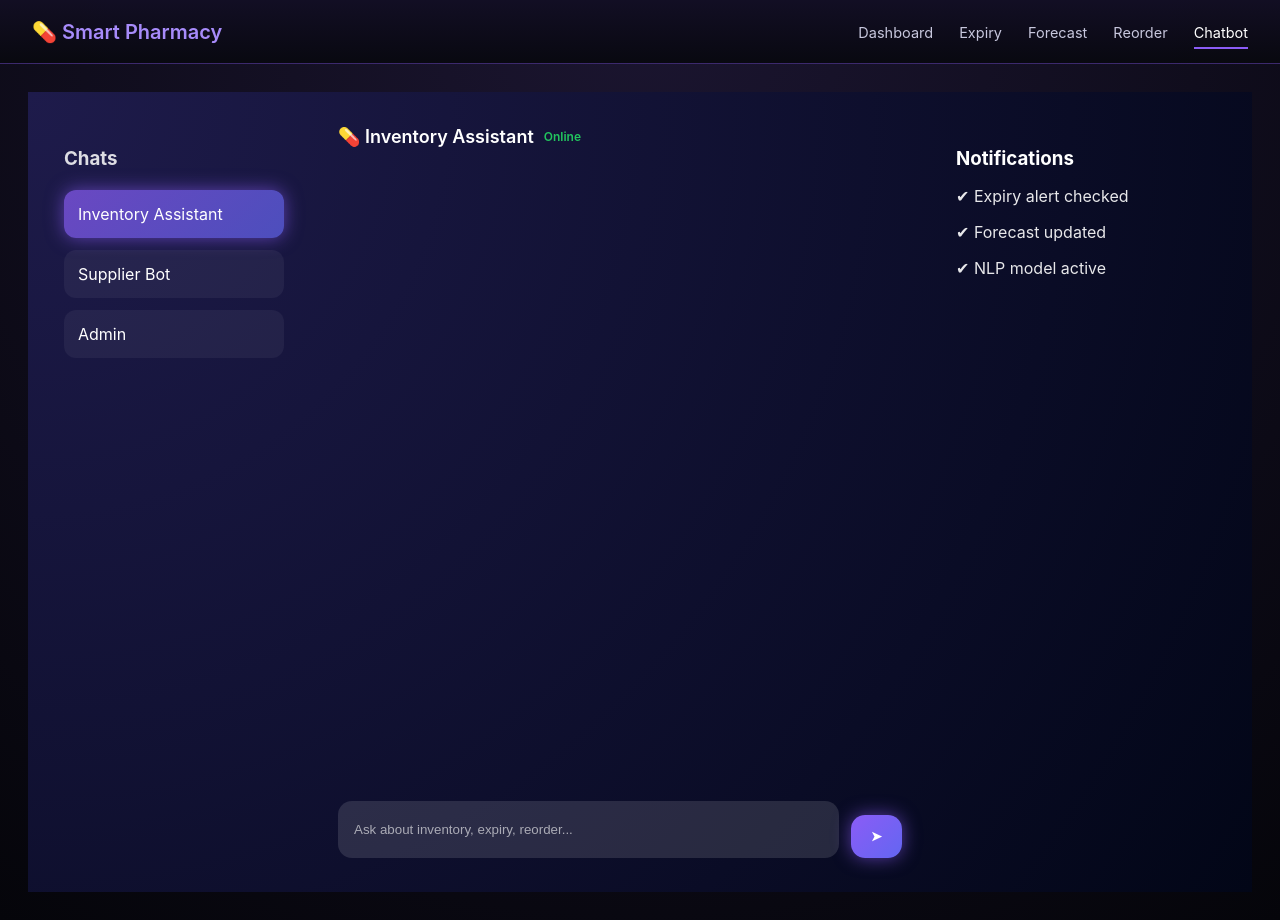
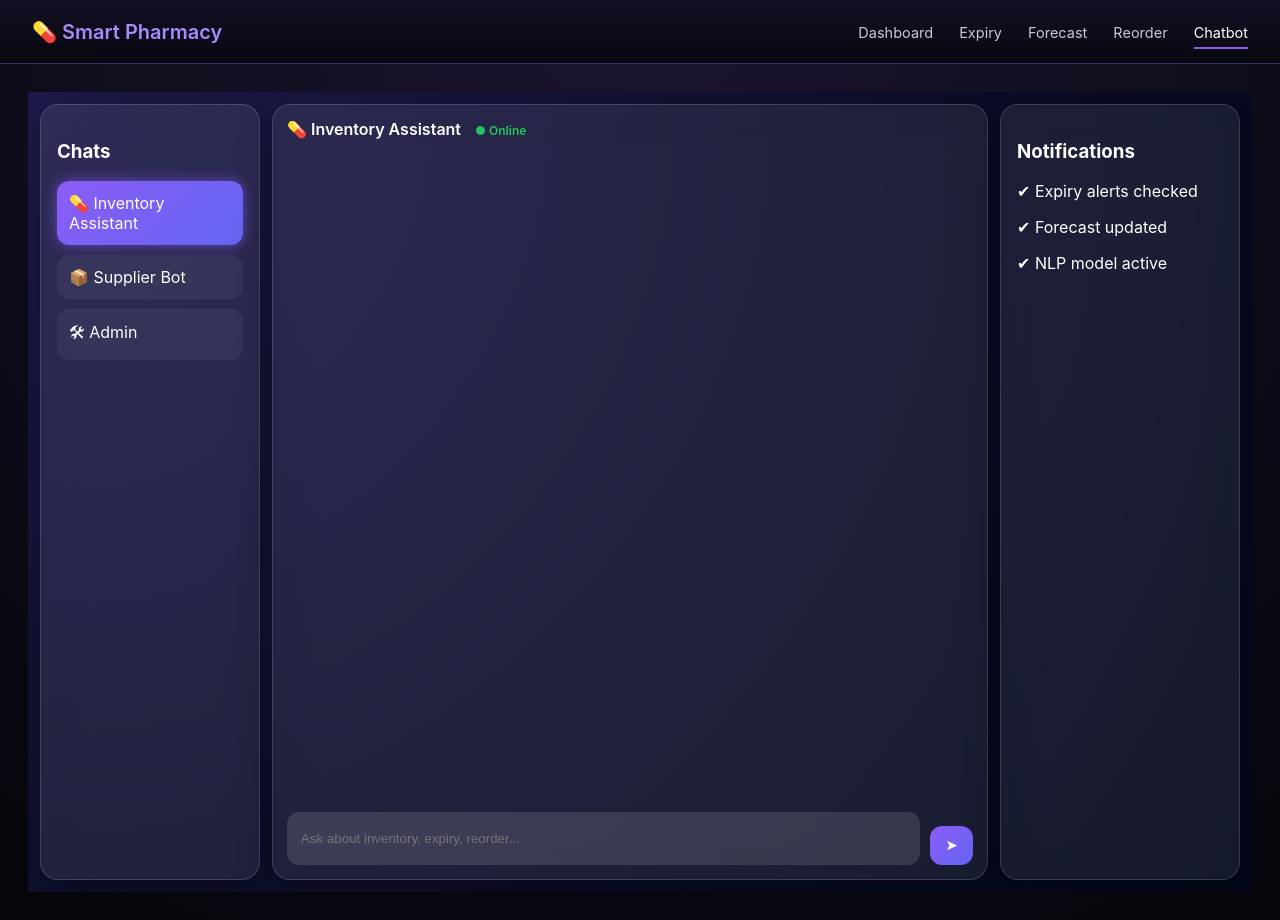
Before and after one commit to yogithasai/smart-pharmacy-inventory, a React (Vite) app in the folder frontend/: page /chatbot in a window 1280 px wide. Built offline with nearby package versions, Linux system fonts and the light colour scheme.

Commit message:
chat style

```diff
--- a/frontend/src/pages/Chatbot.jsx
+++ b/frontend/src/pages/Chatbot.jsx
@@ -1,71 +1,83 @@
-import { useState } from "react";
+import { useState, useEffect, useRef } from "react";
 import { askChatbot } from "../api/api";
 import "../styles/chat.css";
 
 export default function Chatbot() {
   const [input, setInput] = useState("");
   const [messages, setMessages] = useState([]);
+  const [loading, setLoading] = useState(false);
+  const bottomRef = useRef(null);
+
+  // Auto scroll
+  useEffect(() => {
+    bottomRef.current?.scrollIntoView({ behavior: "smooth" });
+  }, [messages, loading]);
 
   const sendMessage = async () => {
     if (!input.trim()) return;
 
-    const userMsg = {
+    const userMessage = {
       sender: "user",
       text: input,
       time: new Date().toLocaleTimeString(),
     };
 
-    setMessages((prev) => [...prev, userMsg]);
+    setMessages((prev) => [...prev, userMessage]);
     setInput("");
+    setLoading(true);
 
     try {
       const res = await askChatbot(input);
 
-      const botMsg = {
+      const botMessage = {
         sender: "bot",
         text:
           res.data.type === "text"
             ? res.data.response
-            : "📊 Data returned (see table below)",
+            : "📊 Data fetched successfully",
         table: res.data.type === "table" ? res.data.response : null,
         time: new Date().toLocaleTimeString(),
       };
 
-      setMessages((prev) => [...prev, botMsg]);
+      setMessages((prev) => [...prev, botMessage]);
     } catch {
       setMessages((prev) => [
         ...prev,
         {
           sender: "bot",
-          text: "⚠️ Error connecting to backend",
+          text: "⚠️ Unable to connect to chatbot service.",
           time: new Date().toLocaleTimeString(),
         },
       ]);
     }
+
+    setLoading(false);
   };
 
   return (
     <div className="chat-app">
       {/* LEFT SIDEBAR */}
-      <div className="chat-sidebar">
+      <div className="chat-sidebar glass">
         <h3>Chats</h3>
-        <div className="chat-user active">Inventory Assistant</div>
-        <div className="chat-user">Supplier Bot</div>
-        <div className="chat-user">Admin</div>
+        <div className="chat-user active">💊 Inventory Assistant</div>
+        <div className="chat-user">📦 Supplier Bot</div>
+        <div className="chat-user">🛠 Admin</div>
       </div>
 
       {/* MAIN CHAT */}
-      <div className="chat-main">
+      <div className="chat-main glass">
         <div className="chat-header">
-          💊 Inventory Assistant <span>Online</span>
+          💊 Inventory Assistant <span>● Online</span>
         </div>
 
         <div className="chat-messages">
           {messages.map((msg, i) => (
-            <div
-              key={i}
-              className={`chat-bubble ${msg.sender}`}
-            >
+            <div key={i} className={`chat-row ${msg.sender}`}>
+              <div className="avatar">
+                {msg.sender === "bot" ? "🤖" : "👤"}
+              </div>
+
+              <div className={`chat-bubble ${msg.sender}`}>
                 <p>{msg.text}</p>
 
                 {msg.table && (
@@ -89,11 +101,26 @@ export default function Chatbot() {
                   </table>
                 )}
 
-              <span>{msg.time}</span>
+                <span className="time">{msg.time}</span>
+              </div>
             </div>
           ))}
+
+          {loading && (
+            <div className="chat-row bot">
+              <div className="avatar">🤖</div>
+              <div className="chat-bubble bot typing">
+                <span></span>
+                <span></span>
+                <span></span>
+              </div>
+            </div>
+          )}
+
+          <div ref={bottomRef}></div>
         </div>
 
+        {/* INPUT */}
         <div className="chat-input">
           <input
             value={input}
@@ -106,9 +133,9 @@ export default function Chatbot() {
       </div>
 
       {/* RIGHT PANEL */}
-      <div className="chat-right">
+      <div className="chat-right glass">
         <h3>Notifications</h3>
-        <p>✔ Expiry alert checked</p>
+        <p>✔ Expiry alerts checked</p>
         <p>✔ Forecast updated</p>
         <p>✔ NLP model active</p>
       </div>
--- a/frontend/src/styles/chat.css
+++ b/frontend/src/styles/chat.css
@@ -1,19 +1,16 @@
-/* ===== ROOT GLASS BACKGROUND ===== */
+/* ===== ROOT LAYOUT (FIXED RATIOS) ===== */
 .chat-app {
   height: 100vh;
   display: grid;
-  grid-template-columns: 260px 1fr 300px;
-  background: radial-gradient(
-    circle at top left,
-    #1e1b4b,
-    #020617
-  );
+  grid-template-columns: 220px minmax(0, 1fr) 240px;
+  gap: 12px;
+  padding: 12px;
+  background: radial-gradient(circle at top left, #1e1b4b, #020617);
   color: white;
-  gap: 16px;
-  padding: 16px;
+  overflow: hidden;
 }
 
-/* ===== GLASS BASE ===== */
+/* ===== GLASS EFFECT ===== */
 .glass {
   background: rgba(255, 255, 255, 0.08);
   backdrop-filter: blur(18px);
@@ -23,38 +20,22 @@
   box-shadow: 0 8px 32px rgba(0, 0, 0, 0.35);
 }
 
-/* ===== LEFT SIDEBAR ===== */
+/* ===== SIDEBAR ===== */
 .chat-sidebar {
-  padding: 20px;
-  display: flex;
-  flex-direction: column;
-}
-
-.chat-sidebar h3 {
-  margin-bottom: 20px;
-  opacity: 0.85;
+  padding: 16px;
 }
 
 .chat-user {
-  padding: 14px;
-  margin-bottom: 12px;
+  padding: 12px;
+  margin-bottom: 10px;
   border-radius: 12px;
+  background: rgba(255, 255, 255, 0.05);
   cursor: pointer;
-  background: rgba(255, 255, 255, 0.05);
-  transition: all 0.3s ease;
-}
-
-.chat-user:hover {
-  background: rgba(255, 255, 255, 0.12);
 }
 
 .chat-user.active {
-  background: linear-gradient(
-    135deg,
-    rgba(139, 92, 246, 0.7),
-    rgba(99, 102, 241, 0.7)
-  );
-  box-shadow: 0 0 18px rgba(139, 92, 246, 0.6);
+  background: linear-gradient(135deg, #8b5cf6, #6366f1);
+  box-shadow: 0 0 14px rgba(139, 92, 246, 0.6);
 }
 
 /* ===== MAIN CHAT ===== */
@@ -64,126 +45,140 @@
 }
 
 .chat-header {
-  padding: 18px;
+  padding: 14px;
+  font-size: 16px;
   font-weight: 600;
-  font-size: 18px;
-  display: flex;
-  align-items: center;
-  gap: 10px;
 }
 
 .chat-header span {
   font-size: 12px;
   color: #22c55e;
+  margin-left: 10px;
 }
 
 /* ===== MESSAGES ===== */
 .chat-messages {
   flex: 1;
-  padding: 20px;
+  padding: 14px;
   overflow-y: auto;
+}
+
+.chat-row {
+  display: flex;
+  gap: 10px;
+  margin-bottom: 16px;
+}
+
+.chat-row.user {
+  flex-direction: row-reverse;
+}
+
+.avatar {
+  width: 34px;
+  height: 34px;
+  border-radius: 50%;
+  background: rgba(255, 255, 255, 0.15);
+  display: flex;
+  align-items: center;
+  justify-content: center;
 }
 
 .chat-bubble {
   max-width: 65%;
-  padding: 14px 16px;
-  margin-bottom: 18px;
-  border-radius: 18px;
+  padding: 12px 14px;
+  border-radius: 16px;
   line-height: 1.5;
-  animation: fadeIn 0.3s ease;
 }
 
 .chat-bubble.user {
-  margin-left: auto;
-  background: linear-gradient(
-    135deg,
-    rgba(139, 92, 246, 0.9),
-    rgba(99, 102, 241, 0.9)
-  );
-  box-shadow: 0 0 18px rgba(139, 92, 246, 0.5);
+  background: linear-gradient(135deg, #8b5cf6, #6366f1);
+  box-shadow: 0 0 14px rgba(139, 92, 246, 0.5);
 }
 
 .chat-bubble.bot {
   background: rgba(255, 255, 255, 0.08);
 }
 
-.chat-bubble span {
+.time {
   display: block;
-  font-size: 11px;
+  font-size: 10px;
+  opacity: 0.6;
   margin-top: 6px;
-  opacity: 0.6;
 }
 
 /* ===== INPUT ===== */
 .chat-input {
   display: flex;
-  gap: 12px;
-  padding: 18px;
+  gap: 10px;
+  padding: 14px;
 }
 
 .chat-input input {
   flex: 1;
-  padding: 14px 16px;
-  border-radius: 14px;
+  padding: 12px 14px;
+  border-radius: 12px;
   border: none;
   outline: none;
   background: rgba(255, 255, 255, 0.12);
   color: white;
 }
 
-.chat-input input::placeholder {
-  color: rgba(255, 255, 255, 0.6);
-}
-
 .chat-input button {
-  padding: 14px 20px;
-  border-radius: 14px;
+  padding: 12px 16px;
+  border-radius: 12px;
   border: none;
-  background: linear-gradient(
-    135deg,
-    #8b5cf6,
-    #6366f1
-  );
+  background: linear-gradient(135deg, #8b5cf6, #6366f1);
   color: white;
   cursor: pointer;
-  box-shadow: 0 0 18px rgba(139, 92, 246, 0.6);
 }
 
 /* ===== RIGHT PANEL ===== */
 .chat-right {
-  padding: 20px;
+  padding: 16px;
 }
 
-.chat-right h3 {
-  margin-bottom: 14px;
+/* ===== TYPING DOTS ===== */
+.typing {
+  display: flex;
+  gap: 6px;
 }
 
-.chat-right p {
-  margin-bottom: 10px;
-  opacity: 0.9;
+.typing span {
+  width: 7px;
+  height: 7px;
+  background: rgba(255, 255, 255, 0.6);
+  border-radius: 50%;
+  animation: blink 1.4s infinite both;
+}
+
+.typing span:nth-child(2) { animation-delay: 0.2s; }
+.typing span:nth-child(3) { animation-delay: 0.4s; }
+
+@keyframes blink {
+  0% { opacity: 0.2; }
+  20% { opacity: 1; }
+  100% { opacity: 0.2; }
 }
 
 /* ===== TABLE ===== */
 table {
   width: 100%;
-  margin-top: 12px;
+  margin-top: 10px;
   border-collapse: collapse;
-  font-size: 13px;
+  font-size: 12px;
 }
 
 th, td {
-  padding: 8px;
+  padding: 6px;
   border: 1px solid rgba(255, 255, 255, 0.2);
 }
 
-/* ===== ANIMATION ===== */
-@keyframes fadeIn {
-  from {
-    opacity: 0;
-    transform: translateY(8px);
+/* ===== RESPONSIVE ===== */
+@media (max-width: 1200px) {
+  .chat-app {
+    grid-template-columns: 200px 1fr;
   }
-  to {
-    opacity: 1;
-    transform: translateY(0);
+  .chat-right {
+    display: none;
   }
 }
```
Lines whose indentation alone changed are shown as unchanged.
